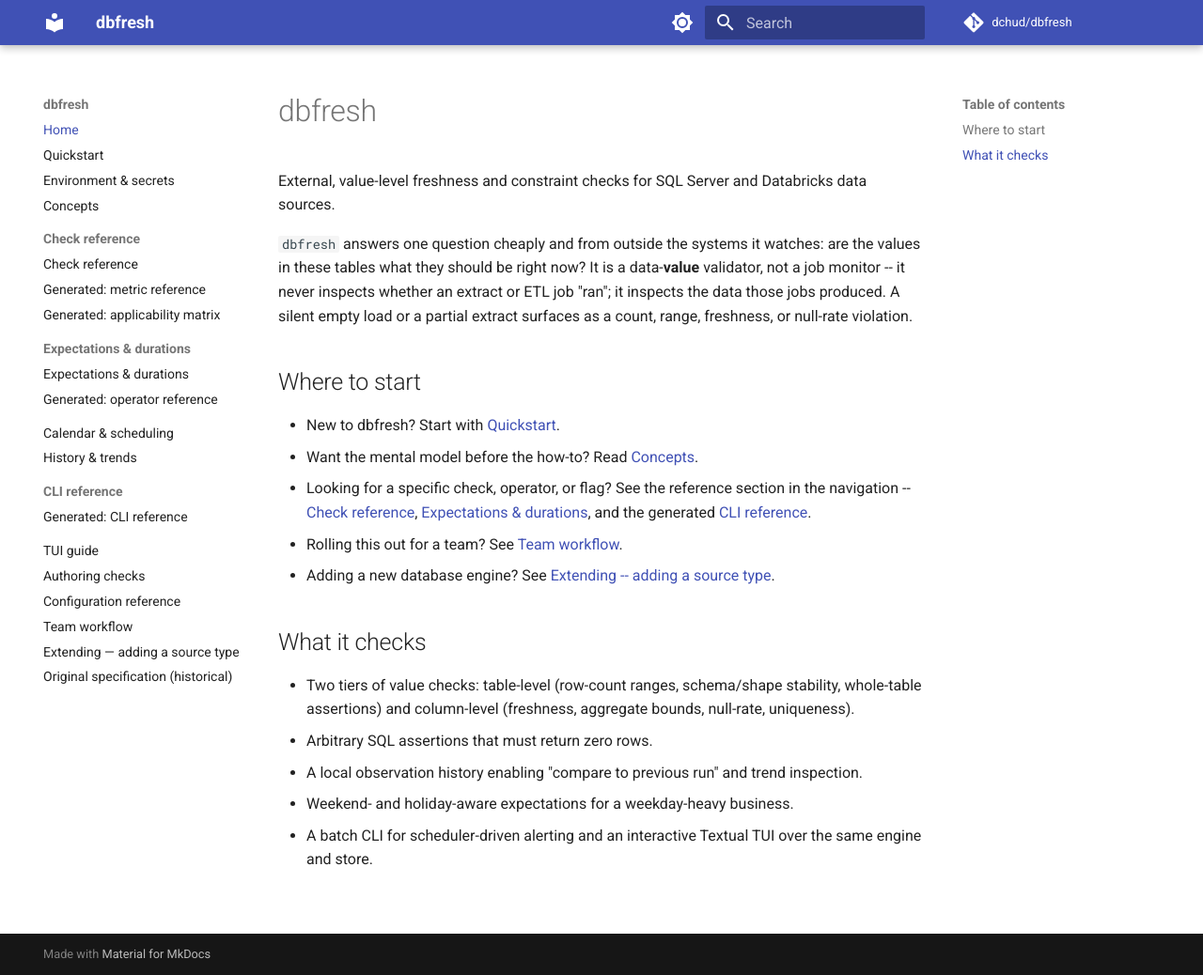
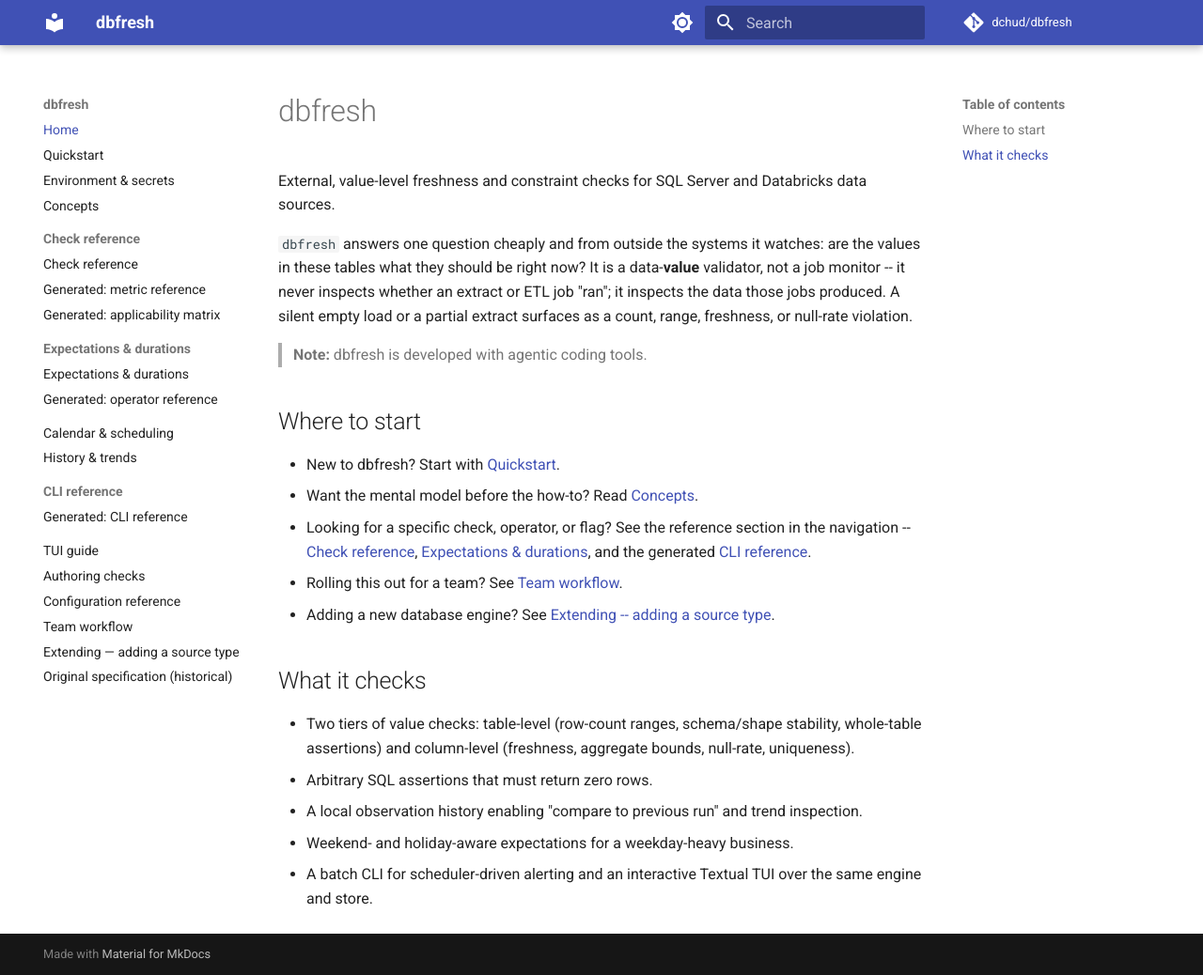
Before and after one commit to dchud/dbfresh, an MkDocs documentation site: the page built from docs/index.md, in a window 1280 px wide and 1038 px high. Shown: the whole window at 94% size. Built offline with MkDocs 1.6.1 and Material for MkDocs 9.7.7, drawn with Linux system fonts in a browser that asks for light colours; comment, search, counter and statistics services are not loaded.

Commit message:
State that dbfresh is developed with agentic coding tools
Add a clear note to the two front doors -- the repo README and the docs
site homepage.

```diff
--- a/docs/index.md
+++ b/docs/index.md
@@ -9,6 +9,8 @@
 extract or ETL job "ran"; it inspects the data those jobs produced. A silent
 empty load or a partial extract surfaces as a count, range, freshness, or
 null-rate violation.
+
+> **Note:** dbfresh is developed with agentic coding tools.
 
 ## Where to start
 
```
Also changed, not shown: README.md (+2 -0 lines), 1 other file.
